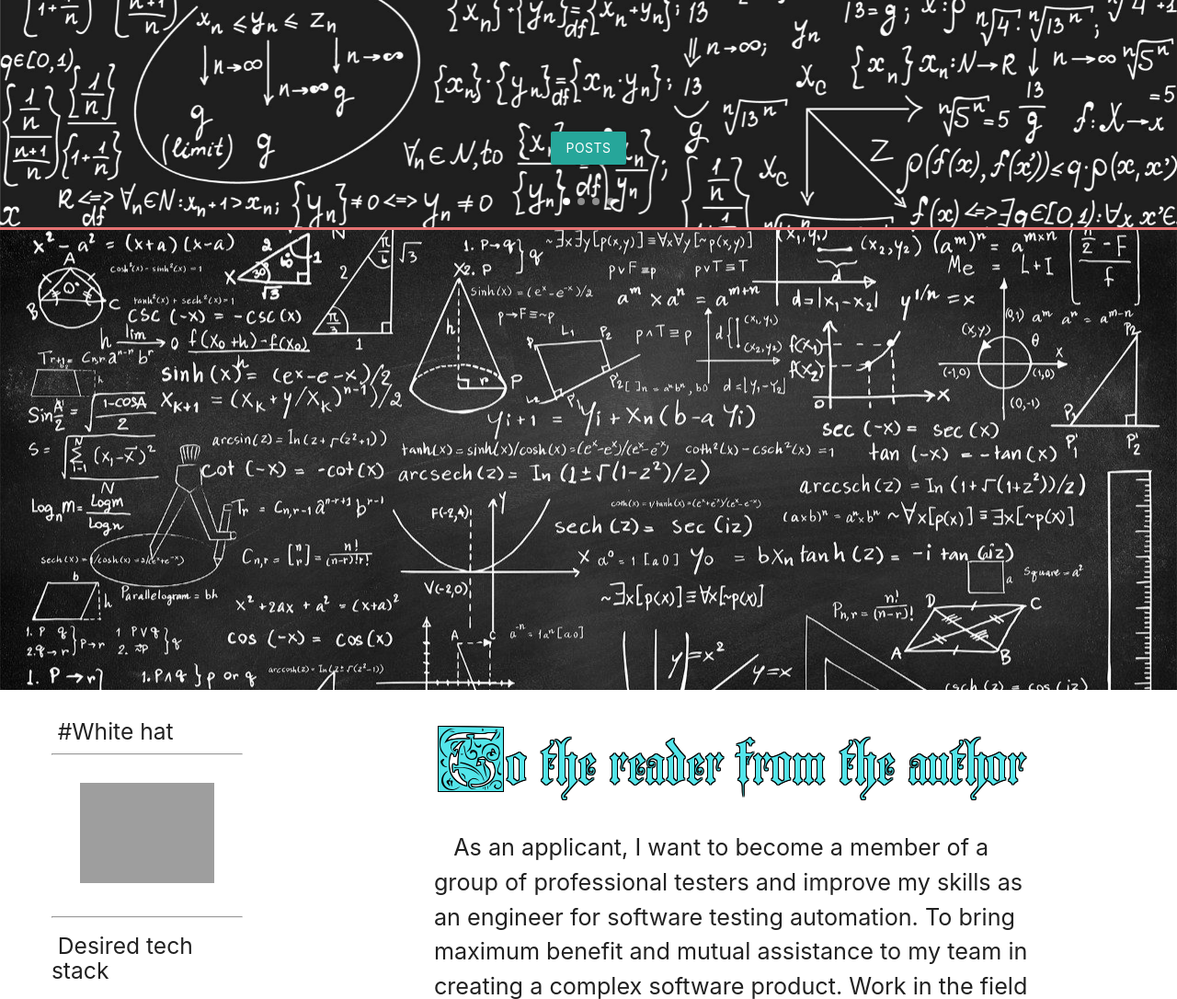
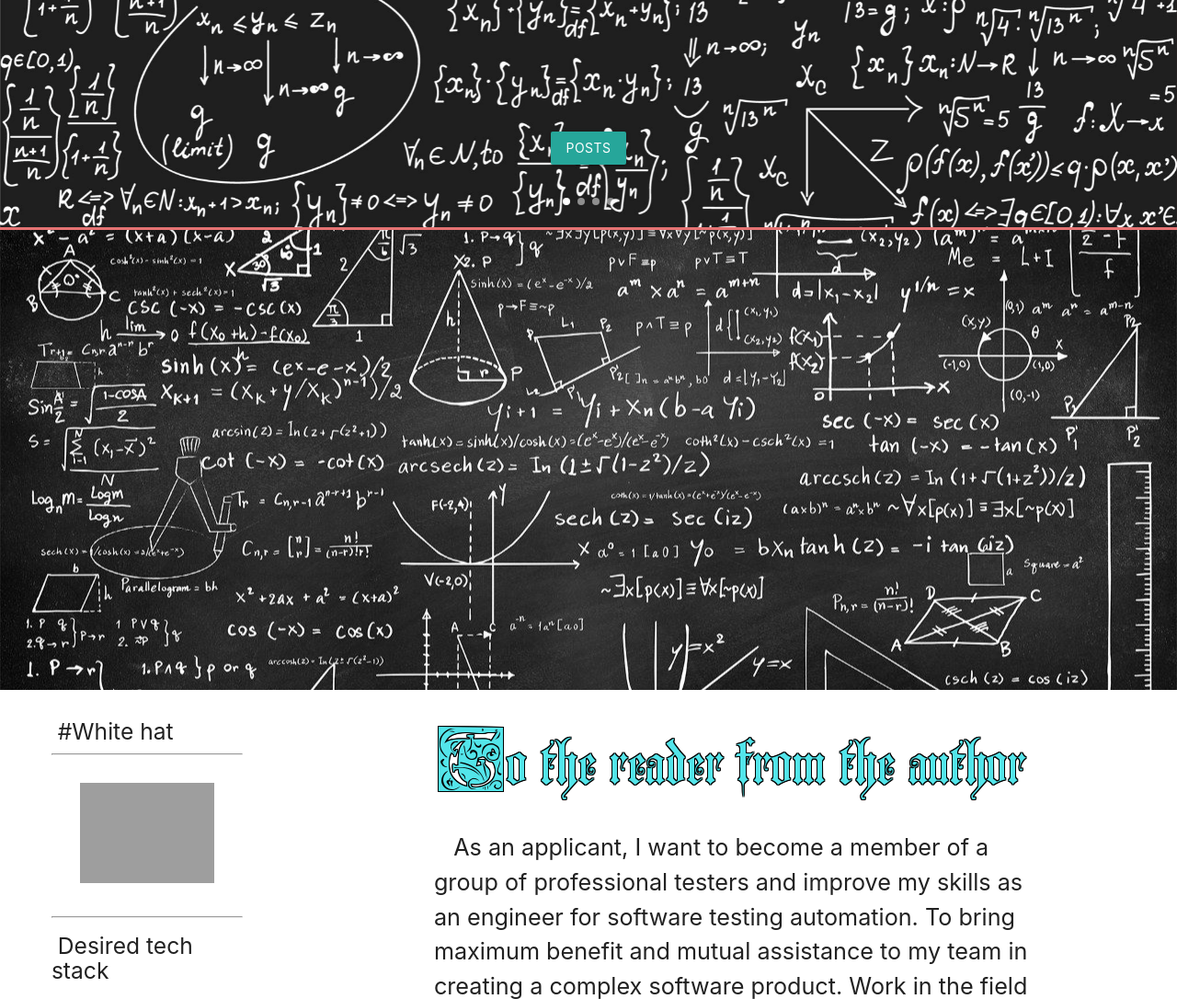
Before and after one commit to NickIT87/blog_dashboard, a Flask app: page / in a window 1280 px wide. Shown: the part 621-1707 px from the top of the page at 92% size. Run offline with Flask 2, Linux system fonts and the light colour scheme; some libraries are stand-ins or nearby versions; grey boxes are pictures that could not be loaded.

```diff
--- a/landing/templates/index.html
+++ b/landing/templates/index.html
@@ -194,7 +194,7 @@
 </div>
 <!-- paralax 2 -->
 <div class="parallax-container">
-      <div class="parallax"><img src="{{ url_for('static', filename='images/physics.jpg') }}"></div>
+      <div class="parallax"><img src="{{ url_for('static', filename='images/physicsColor.jpg') }}"></div>
 </div>
 <!-- Main content section 2 -->
 <div class="section white">
@@ -328,10 +328,6 @@
     </div>
 <!-- END Main content section 2 -->
 </div>
-<!-- paralax 3 -->
-<div class="parallax-container">
-      <div class="parallax"><img src="{{ url_for('static', filename='images/physicsColor.jpg') }}"></div>
-</div>
 <!-- Footer with advertising promotion -->
 <footer class="page-footer">
           <div class="container">
```
